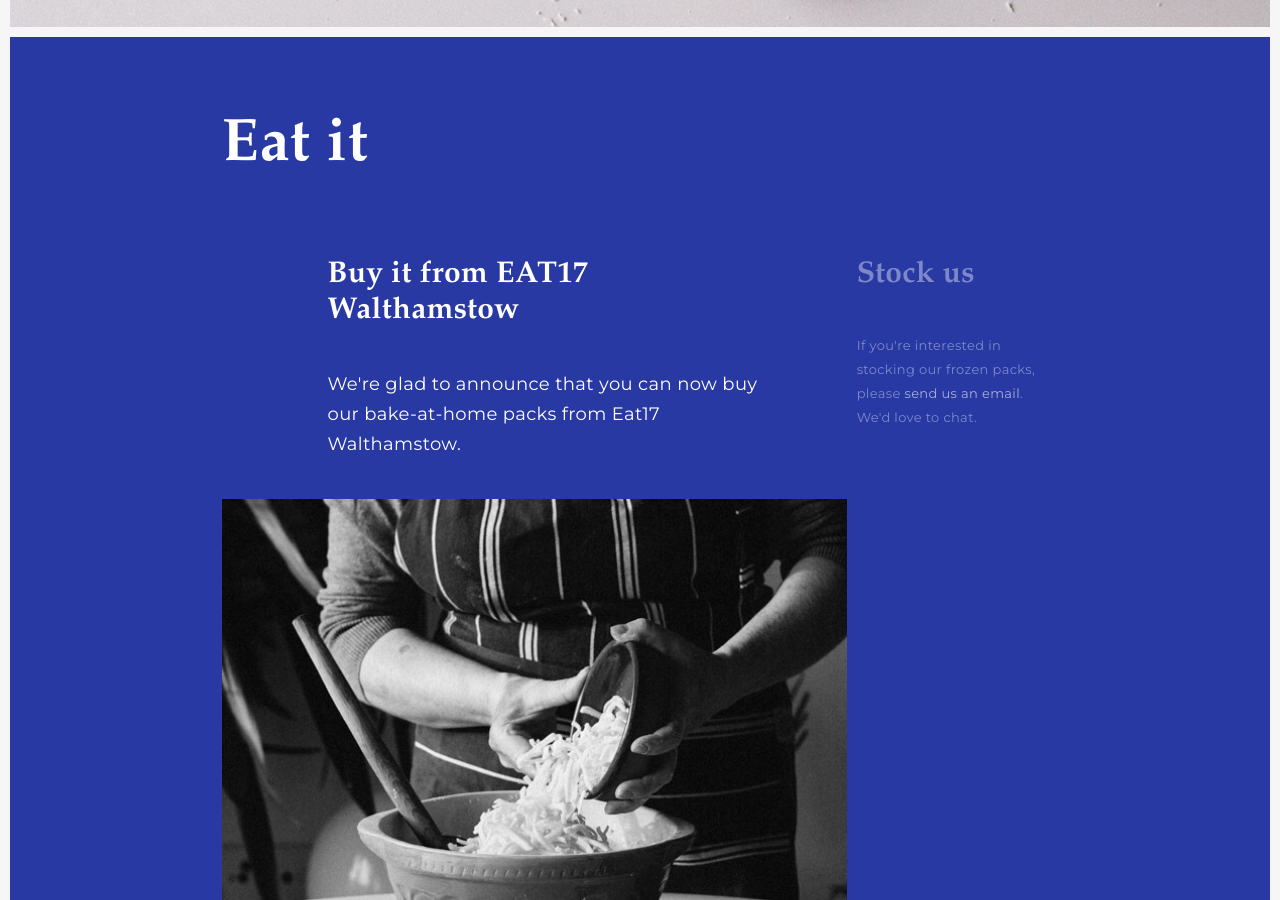
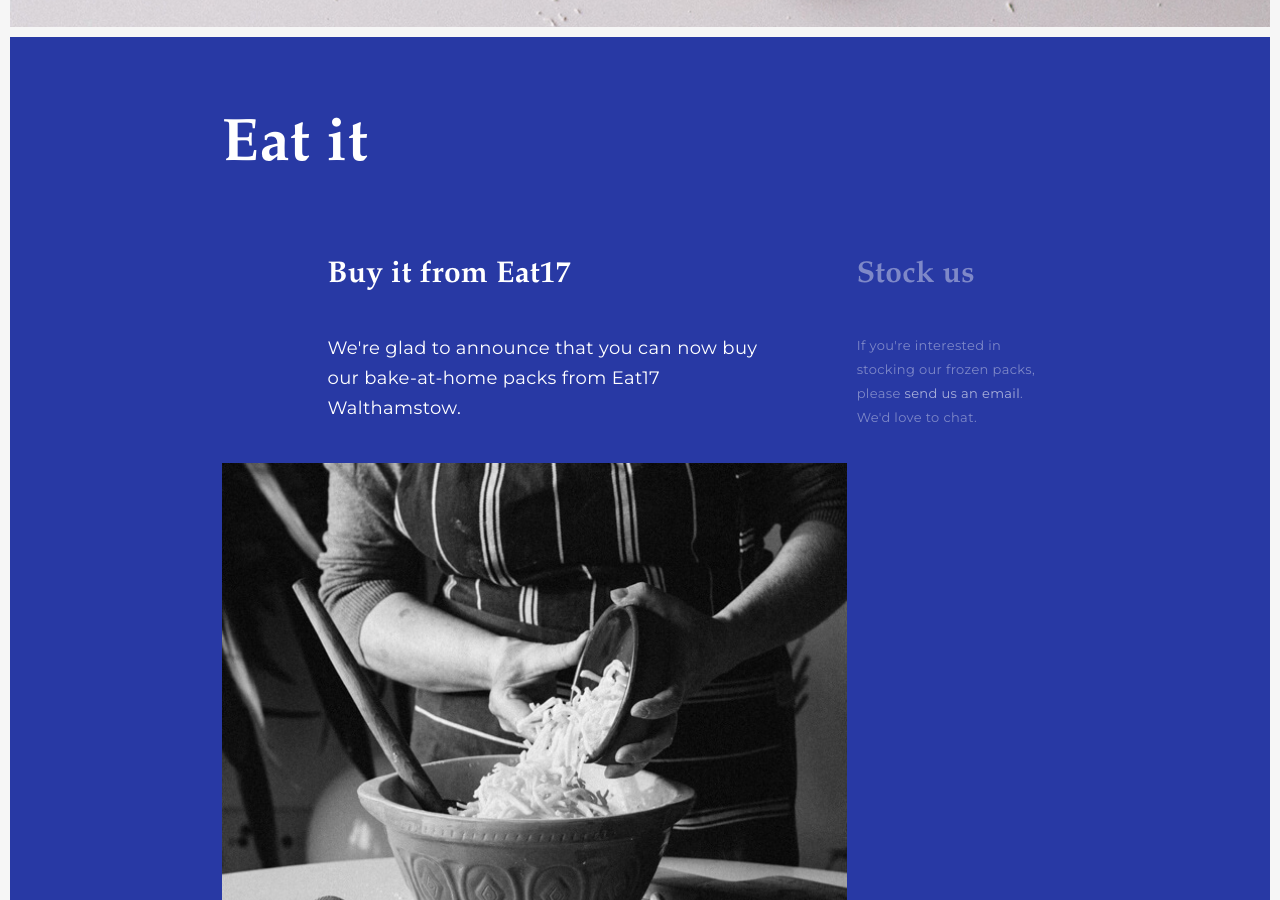
Before and after one commit to peduarte/dona-rita, a Jekyll site: the page built from index.html, in a window 1280 px wide and 900 px high, scrolled down 2363 px. Built offline with Jekyll 4.4.1, drawn with Linux system fonts in a browser that asks for light colours.

Commit message:
Update eat.liquid

```diff
--- a/_includes/eat.liquid
+++ b/_includes/eat.liquid
@@ -6,7 +6,7 @@
 
 <div class="grid">
 	<div class="col md-7 lg-5 md-push-1 lg-push-3">
-		<h3 class="measure-wider">Buy it from EAT17 Walthamstow</h3>
+		<h3 class="measure-wider">Buy it from Eat17</h3>
 		<p class="measure-wider">We're glad to announce that you can now buy our bake-at-home packs from <a href="https://www.eat17.co.uk">Eat17 Walthamstow</a>.</p>
 		<!--<p><a href="/buy" class="button">Buy online</a></p>-->
 	</div>
```
